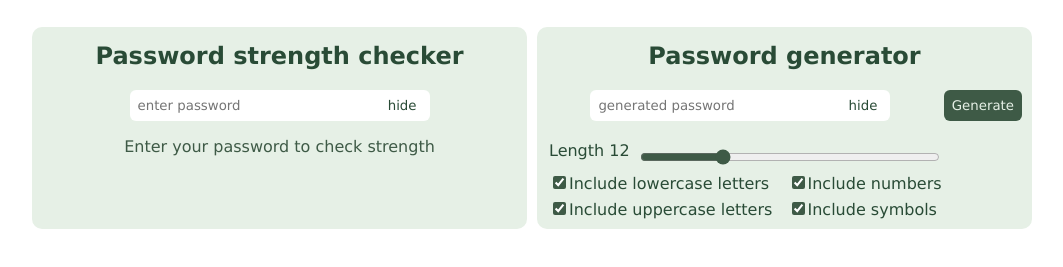
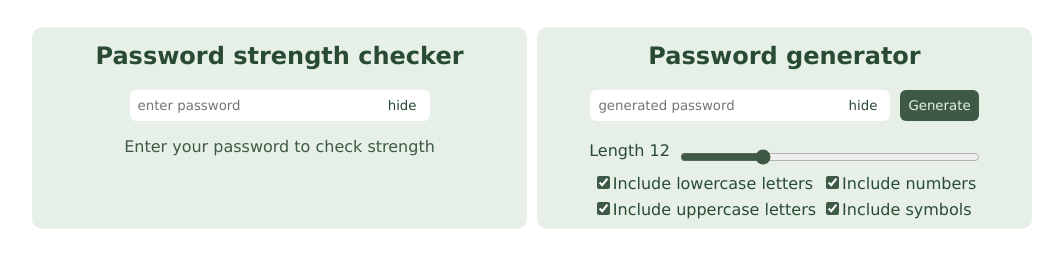
Before and after one commit to Qvotrup/password-helper, a plain HTML site: page index.html in a window 1280 px wide. Shown: the part 103-370 px from the top of the page, without its empty margins (108-1171 px from the left). Drawn offline with Linux system fonts and the light colour scheme.

Commit message:
text alignments

```diff
--- a/style.css
+++ b/style.css
@@ -40,7 +40,6 @@ body {
 }
 
 fieldset {
-    border: none;
     padding: 0;
 }
 
@@ -52,6 +51,7 @@ input[type="range"] {
 .input-row {
     display: flex;
     align-items: center;
+    justify-content: center;
     gap: 10px;
 }
 
@@ -59,13 +59,17 @@ input[type="range"] {
     position: relative;
     flex: 1;
     max-width: 300px;
-    margin: 0 auto;
     min-width: 0;
 }
 
 .input-wrapper input {
     width: 100%;
     padding-right: 30px;
+
+}
+
+.input-wrapper input:focus {
+    outline: 2px solid #3e5a46;
 }
 
 input, button {
@@ -74,7 +78,6 @@ input, button {
 }
 
 button {
-    color: inherit;
     cursor: pointer;
 }
 
@@ -90,8 +93,11 @@ button {
 .length-control {
     display: flex;
     text-align: left;
-    max-width: 450px;
+    max-width: 460px;
     gap: 10px;
+    margin: 0 auto;
+    justify-content: center;
+
 }
 
 #length {
@@ -102,9 +108,10 @@ button {
 
 .character-options {
     display: grid;
-    grid-template-columns: 1fr 1fr;
+    grid-template-columns: max-content max-content;
+    justify-content: center;
     text-align: left;
-    max-width: 500px;
+    max-width: 300px;
     margin: 0 auto;
     gap: 6px;
 }
```
